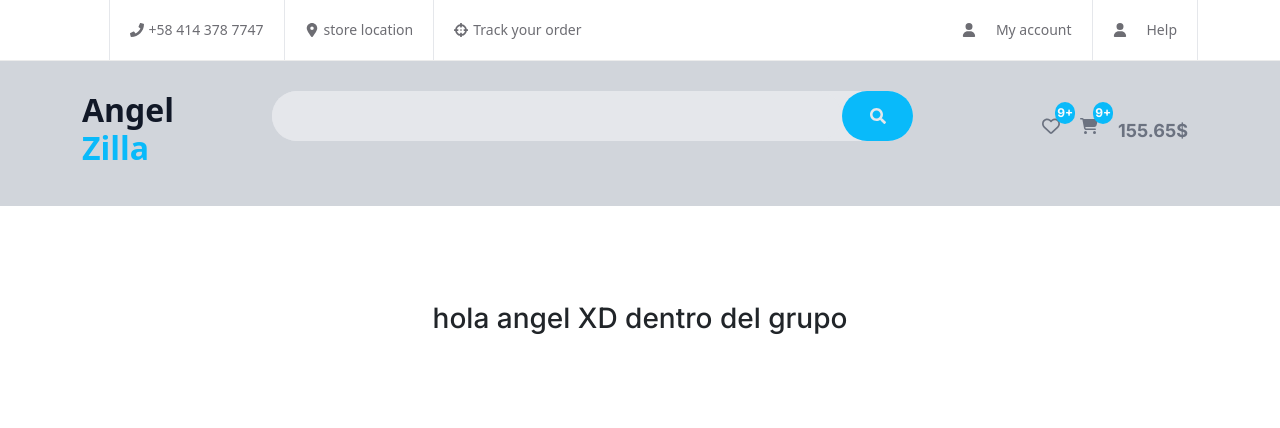
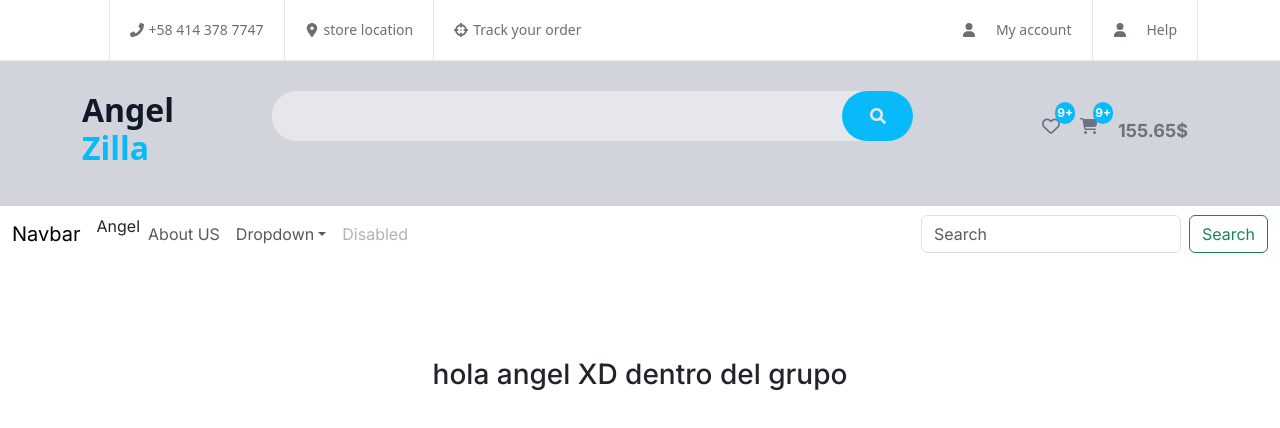
Before and after one commit to angeleesc/az-market-zilla-template, a Next.js app: page / in a window 1280 px wide. Shown: the top 428 px of the page. Built offline with nearby package versions, Linux system fonts and the light colour scheme.

Commit message:
creacion de la master

```diff
--- a/app/(marketplace)/layout.jsx
+++ b/app/(marketplace)/layout.jsx
@@ -1,6 +1,9 @@
+"use client"
+import BottonNavBAr from '@/components/botton-bar/BottonNavBAr'
 import MiddleBar from '@/components/middleBar/MiddleBar'
 import TopNavbar from '@/components/top-narbar/TopNavbar'
 import React from 'react'
+
 
 export default function Layout({children}) {
   return (
@@ -8,6 +11,7 @@
         <div className="az-navbar-area">
             <TopNavbar/>
             <MiddleBar/>
+            <BottonNavBAr/>
         </div>
         {children}
 
--- a/app/(marketplace)/page.jsx
+++ b/app/(marketplace)/page.jsx
@@ -1,6 +1,12 @@
-import Image from "next/image";
+"use client"
+import { useEffect } from "react";
 
 export default function Home() {
+
+  useEffect(() => {
+
+  }, []);
+
   return (
     <main className="flex min-h-screen flex-col items-center justify-between p-24">
       <h3>hola angel XD dentro del grupo</h3>
--- a/app/layout.jsx
+++ b/app/layout.jsx
@@ -9,6 +9,9 @@
 };
 
 export default function RootLayout({ children }) {
+
+
+
   return (
     <html lang="en">
       <body className={inter.className}>{children}</body>
--- /dev/null
+++ b/components/botton-bar/BottonNavBAr.jsx
@@ -0,0 +1,93 @@
+
+import Link from 'next/link';
+import React, { useEffect } from 'react'
+
+
+
+export default function BottonNavBAr() {
+
+    useEffect(()=>{
+        console.log("componente funcionando")
+    },[])
+
+    return (
+        <div>
+        <nav className="navbar navbar-expand-lg">
+          <div className="container-fluid">
+            <a className="navbar-brand" href="#">
+              Navbar
+            </a>
+            <button
+              className="navbar-toggler"
+              type="button"
+              data-bs-toggle="collapse"
+              data-bs-target="#navbarSupportedContent"
+              aria-controls="navbarSupportedContent"
+              aria-expanded="false"
+              aria-label="Toggle navigation"
+            >
+              <span className="navbar-toggler-icon"></span>
+            </button>
+            <div className="navbar-collapse" >
+              <ul className="navbar-nav me-auto mb-2 mb-lg-0">
+                <li className="nav-item">
+               Angel
+                </li>
+                <li className="nav-item">
+                  <Link className="nav-link" href={"/about"}>
+                    About US
+                  </Link>
+                </li>
+                <li className="nav-item dropdown">
+                  <Link
+                    className="nav-link dropdown-toggle"
+                    href={"/#"}
+                    role="button"
+                    data-bs-toggle="dropdown"
+                    aria-expanded="false"
+                  >
+                    Dropdown
+                  </Link>
+                  <ul className="dropdown-menu">
+                    <li>
+                      <Link className="dropdown-item" href={"/link1"}>
+                        Action
+                      </Link>
+                    </li>
+                    <li>
+                      <Link className="dropdown-item" href={"/link2"}>
+                        Another action
+                      </Link>
+                    </li>
+                    <li>
+                      <hr className="dropdown-divider" />
+                    </li>
+                    <li>
+                      <Link className="dropdown-item" href={"/link3"}>
+                        Something else here
+                      </Link>
+                    </li>
+                  </ul>
+                </li>
+
+                <li className="nav-item">
+                  <a className="nav-link disabled">Disabled</a>
+                </li>
+              </ul>
+              <form className="d-flex" role="search">
+                <input
+                  className="form-control me-2"
+                  type="search"
+                  placeholder="Search"
+                  aria-label="Search"
+                />
+                <button className="btn btn-outline-success" type="submit">
+                  Search
+                </button>
+              </form>
+            </div>
+          </div>
+        </nav>
+      </div>
+    )
+}
```
